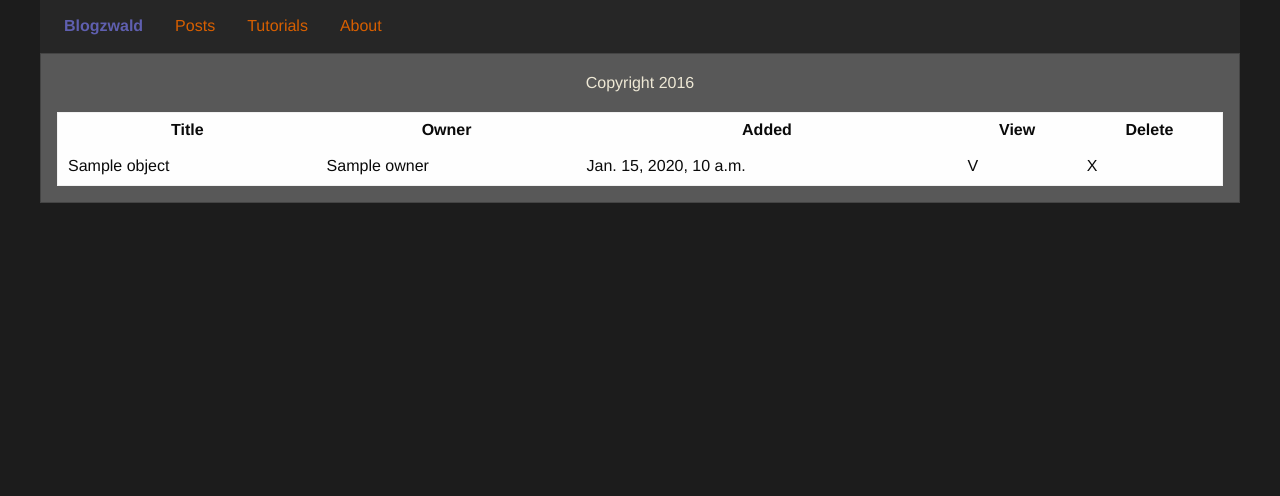
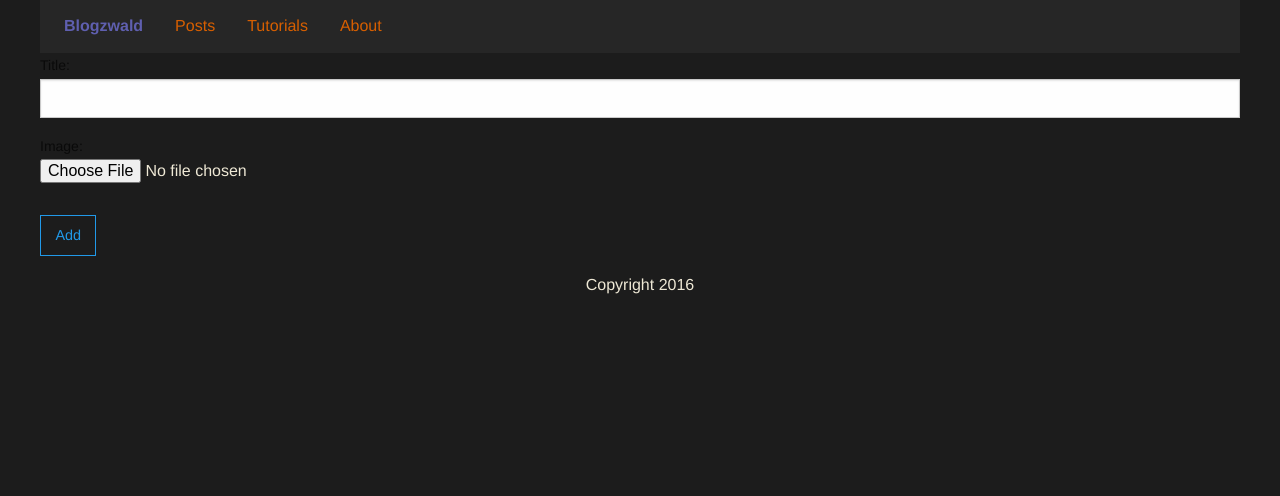
Before and after one commit to gazwald/blog, a Django app: template templates/media/view.html in a window 1280 px wide. Shown: the part 201-697 px from the top of the page. Run offline with Django 3.2, Linux system fonts and the light colour scheme; tables that the repository leaves empty hold one stand-in row (values such as "Sample post"); the template is opened without the code that fills it: values that come from a table or form of the project are taken from there, most other values are stand-ins (such as "Sample title", 1, 10 or a date in 2020); some libraries are stand-ins or nearby versions.

Commit message:
Cleaning up media management - still doesn't work

```diff
--- a/blog/urls.py
+++ b/blog/urls.py
@@ -19,5 +19,6 @@ from django.contrib import admin
 urlpatterns = [
     url(r'^posts/', include('posts.urls')),
     url(r'^about/', include('about.urls')),
+    url(r'^media/', include('media.urls')),
     url(r'^admin/', admin.site.urls),
 ]
--- a/media/urls.py
+++ b/media/urls.py
@@ -4,6 +4,7 @@ from . import views
 
 app_name = 'media'
 urlpatterns = [
-    url(r'^$', views.index, name='index'),
-    url(r'^add/$', views.file_add, name='file_add'),
+    url(r'^$', views.media_list, name='media_list'),
+    url(r'^add/$', views.media_add, name='media_add'),
+    url(r'^del/$', views.media_del, name='media_del'),
 ]
--- a/templates/media/view.html
+++ b/templates/media/view.html
@@ -3,7 +3,7 @@
 {% block title %}Media{% endblock %}
 
 {% block content %}
-    {% if media %}
+    {% if files %}
 	<div class="callout clearfix">
 		<table>
 			<tr>
@@ -25,9 +25,10 @@
     {% endif %}
 
     {% if form %}
-	<form action="{% url "add" %}" method="post" enctype="multipart/form-data">
-		{{ form}}
-		<input type="submit" value="Add"/>
+	<form action="{% url 'media:media_add' %}" method="post" enctype="multipart/form-data">
+        {% csrf_token %}
+        {{ form.as_p }}
+		<input type="submit" value="Add" class="hollow button"/>
 	</form>
 	{% endif %}
 
--- a/templates/posts/add.html
+++ b/templates/posts/add.html
@@ -6,6 +6,6 @@
 <form method="post">
 {% csrf_token %}
 {{ form.as_p }}
-<button class="button" type="submit">Submit</button>
+<button class="hollow button" type="submit">Submit</button>
 </form>
 {% endblock %}
```
Also changed, not shown: blog/settings.py (+5 -2 lines), media/views.py (+5 -3 lines).
